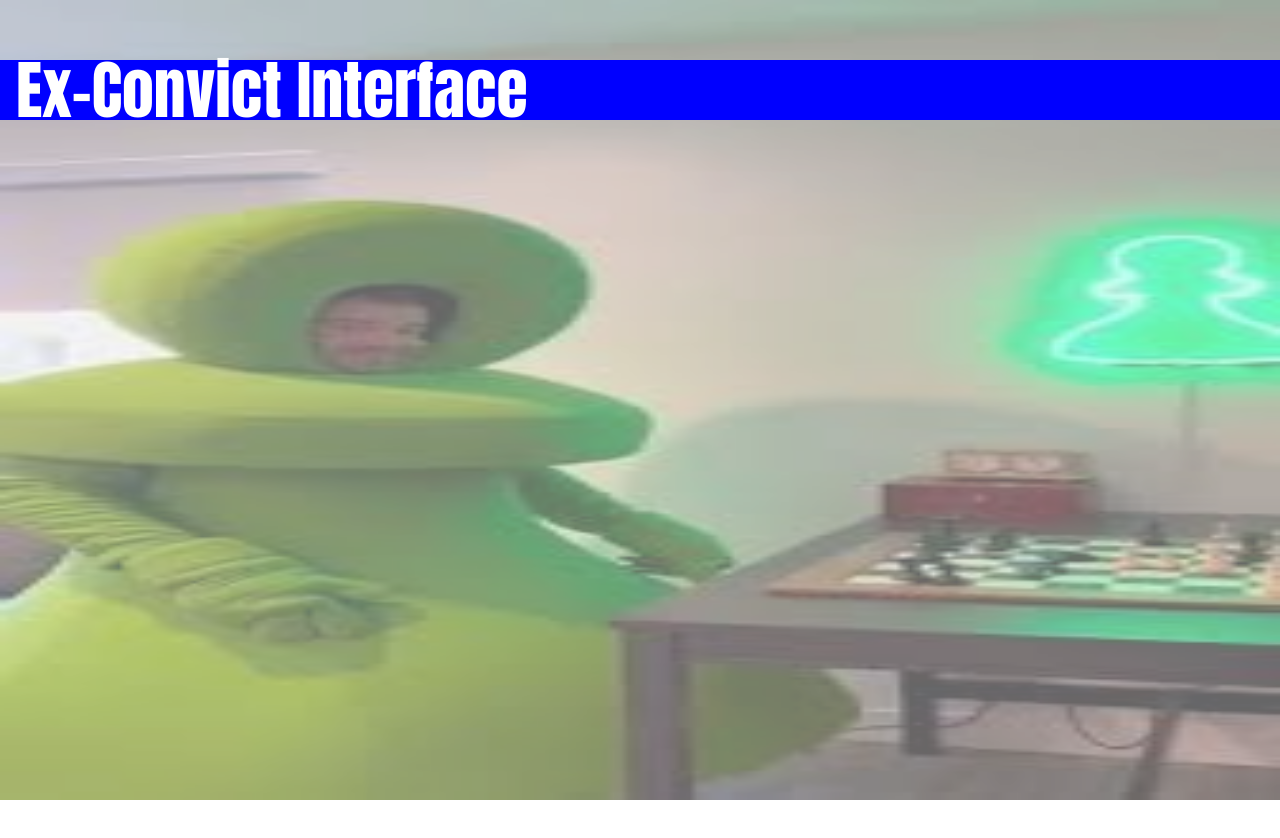
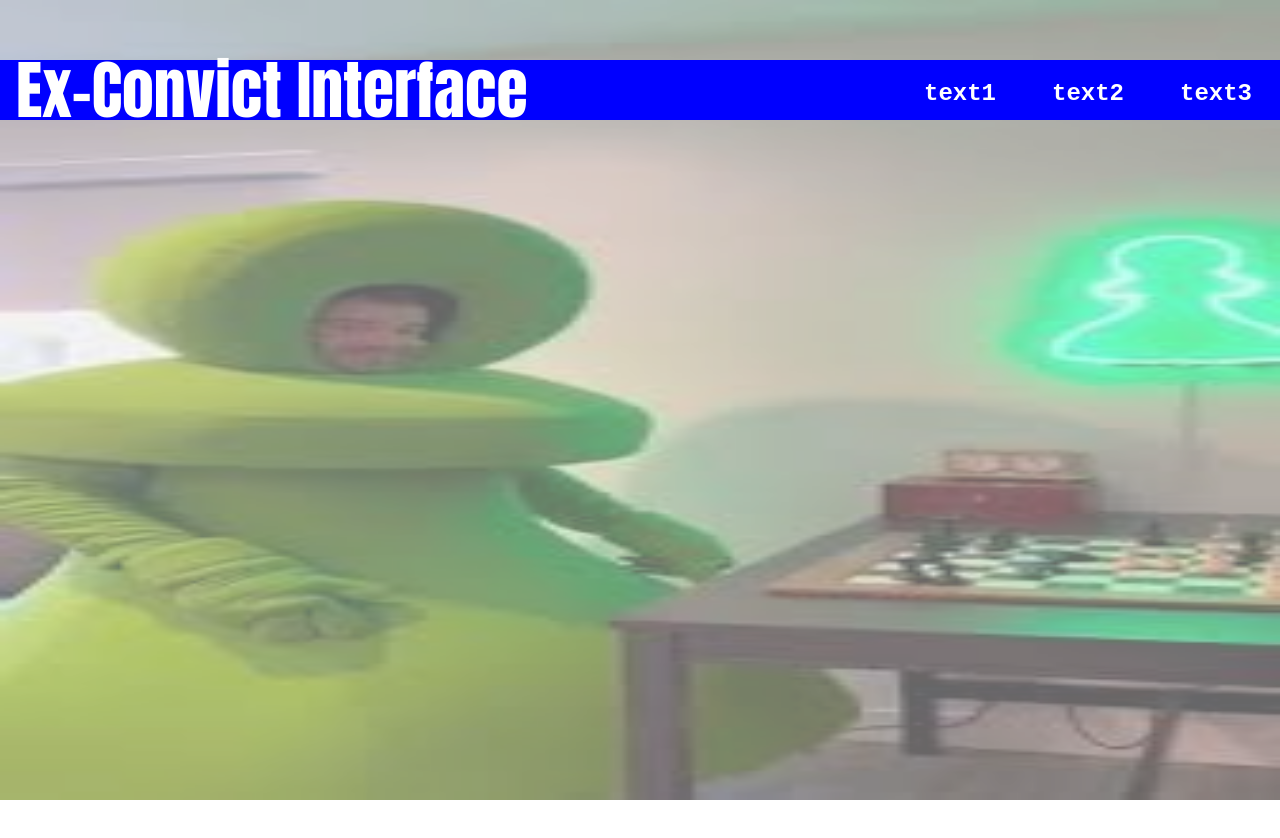
Before and after one commit to Gyester10101/homelessboneless, a plain HTML site: page index.html in a window 1280 px wide. Drawn offline with Linux system fonts and the light colour scheme.

Commit message:
trying to fix the nav thing

```diff
--- a/index.html
+++ b/index.html
@@ -10,9 +10,15 @@
     <header id="header">
       <h1 id="header-title">Ex-Convict Interface</h1>
       <nav id="nav-bar" class="even-columns">
-        <a class="nav-option"></a>
-        <a class="nav-option"></a>
-        <a class="nav-option"></a>
+        <a class="nav-option">
+          <h2 class="nav-bar-text">text1</h2>
+        </a>
+        <a class="nav-option">
+          <h2 class="nav-bar-text">text2</h2>
+        </a>
+        <a class="nav-option">
+          <h2 class="nav-bar-text">text3</h2>
+        </a>
       </nav>
     </header>
     <main>
```
